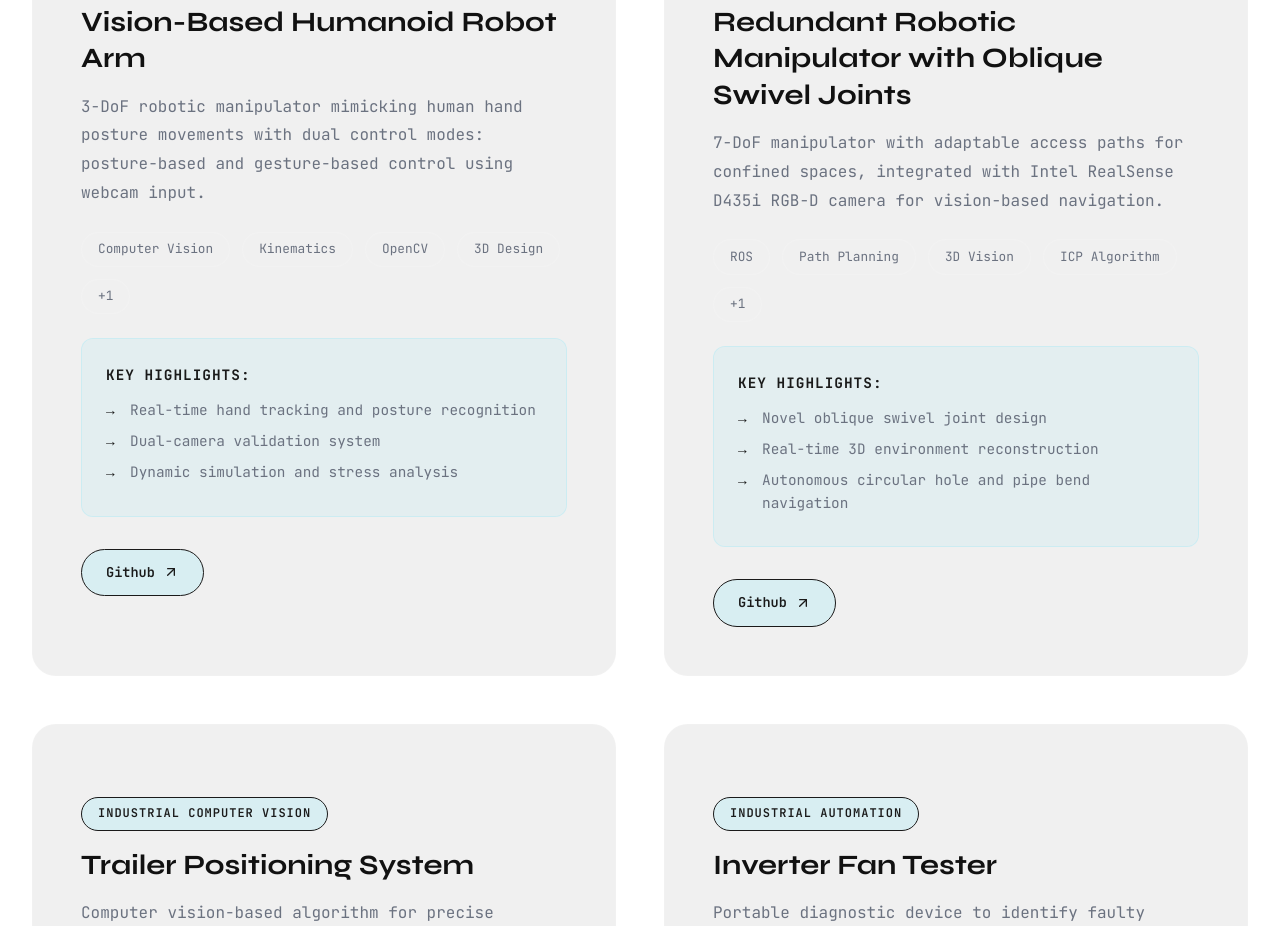
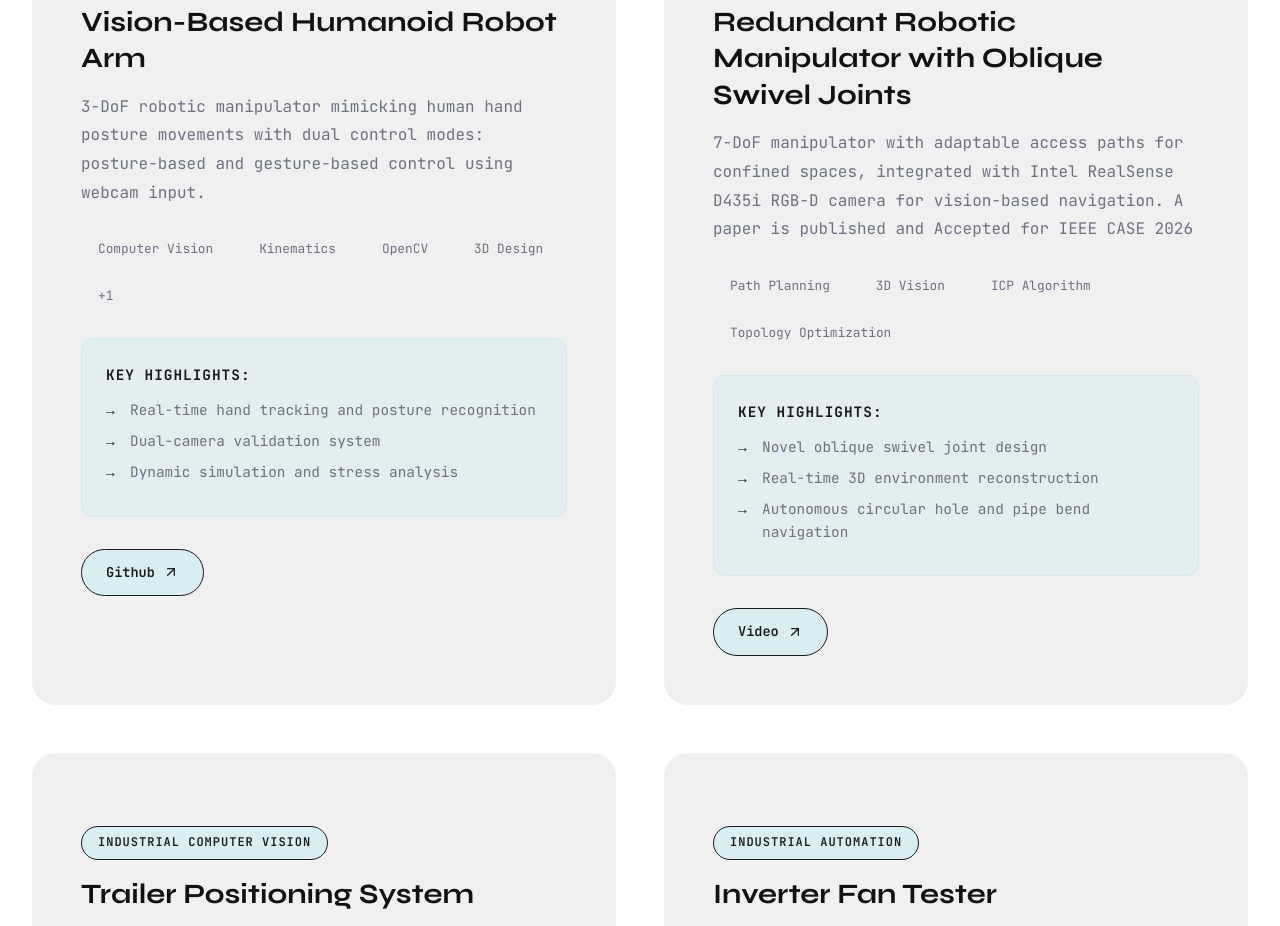
Before and after one commit to Viranjan-de-silva/viranjan-portfolio, a React (Create React App) app: page / in a window 1280 px wide. Shown: the part 2140-3066 px from the top of the page. Built offline with nearby package versions, Linux system fonts and the light colour scheme; the HTML template or start-up script is replaced by a standard one.

Commit message:
Resolve merge conflict in App.js

```diff
--- a/src/App.js
+++ b/src/App.js
@@ -62,8 +62,8 @@ function App() {
       id: 2,
       title: "Redundant Robotic Manipulator with Oblique Swivel Joints",
       category: "Advanced Robotics",
-      description: "7-DoF manipulator with adaptable access paths for confined spaces, integrated with Intel RealSense D435i RGB-D camera for vision-based navigation.",
-      technologies: ["ROS", "Path Planning", "3D Vision", "ICP Algorithm", "Topology Optimization"],
+      description: "7-DoF manipulator with adaptable access paths for confined spaces, integrated with Intel RealSense D435i RGB-D camera for vision-based navigation. A paper is published and Accepted for IEEE CASE 2026",
+      technologies: ["Path Planning", "3D Vision", "ICP Algorithm", "Topology Optimization"],
       highlights: [
         "Novel oblique swivel joint design",
         "Real-time 3D environment reconstruction",
@@ -72,7 +72,7 @@ function App() {
       ],
       image: "",
       links: {
-        Github: "",
+        Video: "https://drive.google.com/file/d/1e8QUqf4p1K2tRbTarAPkW-B59Nwa21l7/view?usp=sharing",
       }
     },
     {
```
